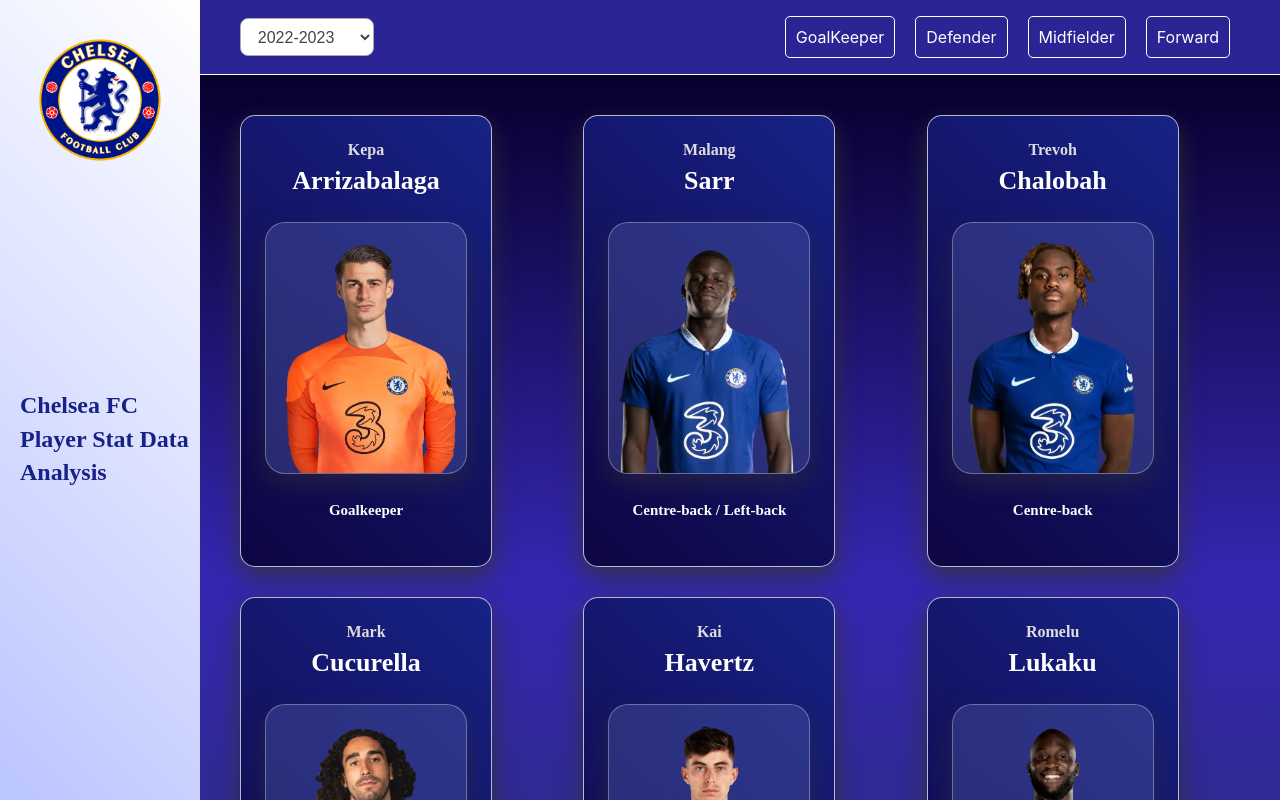
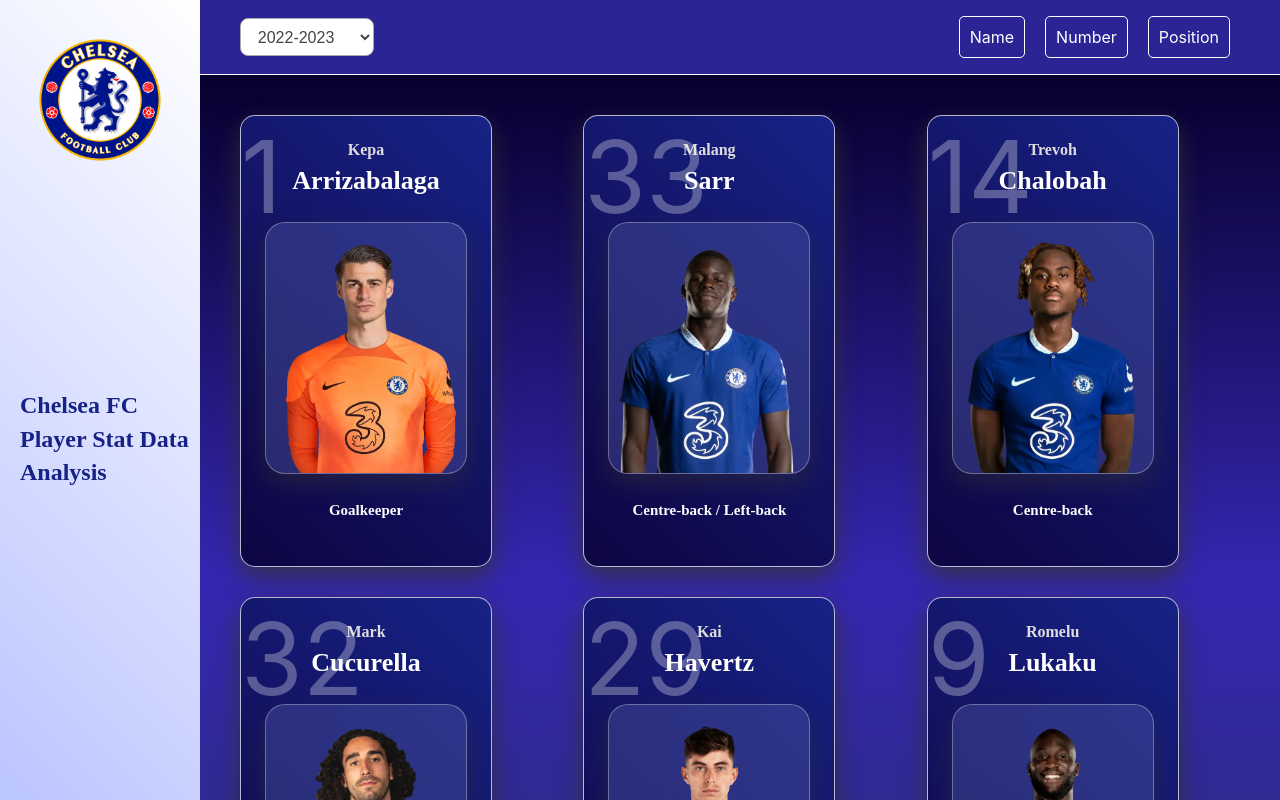
Before and after one commit to kangdy25/ChelseaFC_Player, a React (Create React App) app: page / in a window 1280 px wide. Shown: the top 800 px of the page. Built offline with nearby package versions, Linux system fonts and the light colour scheme.

Commit message:
Make sort function

```diff
--- a/src/App.css
+++ b/src/App.css
@@ -102,9 +102,10 @@
   box-shadow: rgba(0, 255, 255, 0.525) 0px 5px 20px;
 }
 
-.Navbar__sort ul li a {
+.Navbar__sort ul li span {
   text-decoration: none;
   color: #fff;
+  cursor: pointer;
 }
 
 .background {
@@ -144,6 +145,16 @@
   box-shadow: 0px 10px 20px rgba(4, 0, 255);
   transform: scale(1.05);
   transition-duration: 1s;
+}
+
+.card__number {
+  color: #fff;
+  opacity: 0.3;
+  font-size: 100px;
+  position: absolute;
+  top: 0;
+  left: 0;
+  /* z-index: 2; */
 }
 
 .card__name {
--- a/src/Database/2223_player.js
+++ b/src/Database/2223_player.js
@@ -3,36 +3,42 @@
         first_name: 'Kepa',
         last_name: 'Arrizabalaga',
         position: 'Goalkeeper',
+        role: 0,
         backnumber: 1,
     },
     {
         first_name: 'Malang',
         last_name: 'Sarr',
         position: 'Centre-back / Left-back',
-        backnumber: '',
+        role: 1,
+        backnumber: 33,
     },
     {
         first_name: 'Trevoh',
         last_name: 'Chalobah',
         position: 'Centre-back',
-        backnumber: 6,
+        role: 1,
+        backnumber: 14,
     },
     {
         first_name: 'Mark',
         last_name: 'Cucurella',
         position: 'Defender / Wing-back',
+        role: 1,
         backnumber: 32,
     },
     {
         first_name: 'Kai',
         last_name: 'Havertz',
         position: 'Striker',
+        role: 3,
         backnumber: 29,
     },
     {
         first_name: 'Romelu',
         last_name: 'Lukaku',
         position: 'Striker',
+        role: 3,
         backnumber: 9,
     },
     ]
--- a/src/Database/2324_player.js
+++ b/src/Database/2324_player.js
@@ -3,79 +3,92 @@
         first_name: 'Kepa',
         last_name: 'Arrizabalaga',
         position: 'Goalkeeper',
+        role: 0,
         backnumber: 1,
     },
     {
         first_name: 'Marcus',
         last_name: 'Bettinelli',
         position: 'Goalkeeper',
+        role: 0,
         backnumber: 13,
     },
     {
         first_name: 'Gabriel',
         last_name: 'Slonina',
         position: 'Goalkeeper',
+        role: 0,
         backnumber: 36,
     },
     {
         first_name: 'Benoit',
         last_name: 'Badiashile',
         position: 'Centre-back',
+        role: 1,
         backnumber: 4,
     },
     {
         first_name: '',
         last_name: 'Thiago Silva',
         position: 'Centre-back',
+        role: 1,
         backnumber: 6,
     },
     {
         first_name: 'Trevoh',
         last_name: 'Chalobah',
         position: 'Centre-back',
-        backnumber: 6,
+        role: 1,
+        backnumber: 14,
     },
     {
         first_name: 'Ben',
         last_name: 'Chilwell',
         position: 'Left-back / Wing-back',
+        role: 1,
         backnumber: 21,
     },
     {
         first_name: 'Reece',
         last_name: 'James',
         position: 'Defender / Wing-back',
+        role: 1,
         backnumber: 24,
     },
     {
         first_name: 'Mark',
         last_name: 'Cucurella',
         position: 'Defender / Wing-back',
+        role: 1,
         backnumber: 32,
     },
     {
         first_name: 'Wesley',
         last_name: 'Fofana',
         position: 'Centre-back',
+        role: 1,
         backnumber: 33,
     },
     {
         first_name: 'Ethan',
         last_name: 'Ampadu',
         position: 'Centre-back / Midfielder',
-        backnumber: '',
+        role: 1,
+        backnumber: 98,
     },
     {
         first_name: 'Levi',
         last_name: 'Colwill',
         position: 'Centre-back',
-        backnumber: '',
+        role: 1,
+        backnumber: 99,
     },
     {
         first_name: 'Malo',
         last_name: 'Gusto',
         position: 'Right-back',
-        backnumber: '',
+        role: 1,
+        backnumber: 100,
     },
 
 ]
--- a/src/UI/MainLayout.jsx
+++ b/src/UI/MainLayout.jsx
@@ -3,33 +3,44 @@
 
 import player2223 from '../Database/2223_player'
 import player2324 from '../Database/2324_player'
-import { useEffect, useState } from "react";
+import { useState } from "react";
 
 export default function MainLayout() {
-    let [seasonInfo, setSeasonInfo] = useState([player2223, player2324])
-    // let ChangeOne = [''];
+    let [seasonInfo, setSeasonInfo] = useState([player2223, player2324]);
     let [order, setOrder] = useState(0)
     return (
         <div>
             <div className="Navbar">
                 <div className="Navbar__dropbox">
-                    {/* <select name="Season" defaultValue={JSON.stringify(player2324)} onChange={(e)=>{ */}
-                        {/* // let copy = seasonInfo;
-                        // copy[0] = JSON.parse(e.target.value);
-                        // setSeasonInfo(copy)
-                        // console.log(seasonInfo[0]); */}
                     <select name="Season" defaultValue={0} onChange={(e)=>{
                         setOrder(e.target.value)
-                        console.log(e.target.value)
-                        console.log(`지금 숫자는 ${order}입니다`)
                     }}>
-                        {/* <option value={JSON.stringify(player2223)}>2022-2023</option> */}
                         <option value={0}>2022-2023</option>
-                        {/* <option value={JSON.stringify(player2324)}>2023-2024</option> */}
                         <option value={1}>2023-2024</option>
                     </select>
                 </div>
-                <SortLayout/>
+                <div className="Navbar__sort">
+                    <ul>
+                        <li><span onClick={()=>{
+                            seasonInfo.map((a, i) => {
+                                a.sort((x, y) => x.last_name.toLowerCase() < y.last_name.toLowerCase() ? -1 : 1);
+                                console.log('이름 정렬 완료!! 선수목록 \n', seasonInfo[i]);
+                            })
+                        }}>Name</span></li>
+                        <li><span onClick={()=>{
+                            seasonInfo.map((a, i) => {
+                                a.sort((x, y) => x.backnumber - y.backnumber);
+                                console.log('등번호 정렬 완료!! 선수목록 \n', seasonInfo[i]);
+                            })
+                        }}>Number</span></li>
+                        <li><span onClick={()=>{
+                            seasonInfo.map((a, i) => {
+                                a.sort((x, y) => x.role - y.role);
+                                console.log('포지션 정렬 완료!! 선수목록 \n', seasonInfo[i]);
+                            })
+                        }}>Position</span></li>
+                    </ul>
+                </div>
             </div>
             <CardLayout seasonInfo={seasonInfo} order={order}/>
 
--- a/src/component/CardLayout.jsx
+++ b/src/component/CardLayout.jsx
@@ -1,5 +1,3 @@
-import { useEffect } from "react";
-
 export default function CardLayout(props) {
     const url = '/img/player/';
     return (
@@ -9,6 +7,7 @@
                             props.seasonInfo[props.order].map((a, i)=>{
                                 return (
                                     <div className="card" key={i}>
+                                        <span className="card__number">{a.backnumber}</span>
                                         <a href="/">
                                             <div className="card__name">
                                             <span>{a.first_name}</span>
@@ -24,6 +23,7 @@
                                     </div>
                                 )
                             })
+
                     // })
                 }
             </div>
--- a/src/component/SortLayout.jsx
+++ b/src/component/SortLayout.jsx
@@ -1,12 +1,5 @@
-export default function SortLayout() {
+export default function SortLayout(props) {
     return (
-        <div className="Navbar__sort">
-            <ul>
-                <li><a href="">GoalKeeper</a></li>
-                <li><a href="">Defender</a></li>
-                <li><a href="">Midfielder</a></li>
-                <li><a href="">Forward</a></li>
-            </ul>
-        </div>
+        <div></div>
     )
 }
```
Also changed, not shown: src/UI/Card.jsx (deleted, +0 -7 lines).
